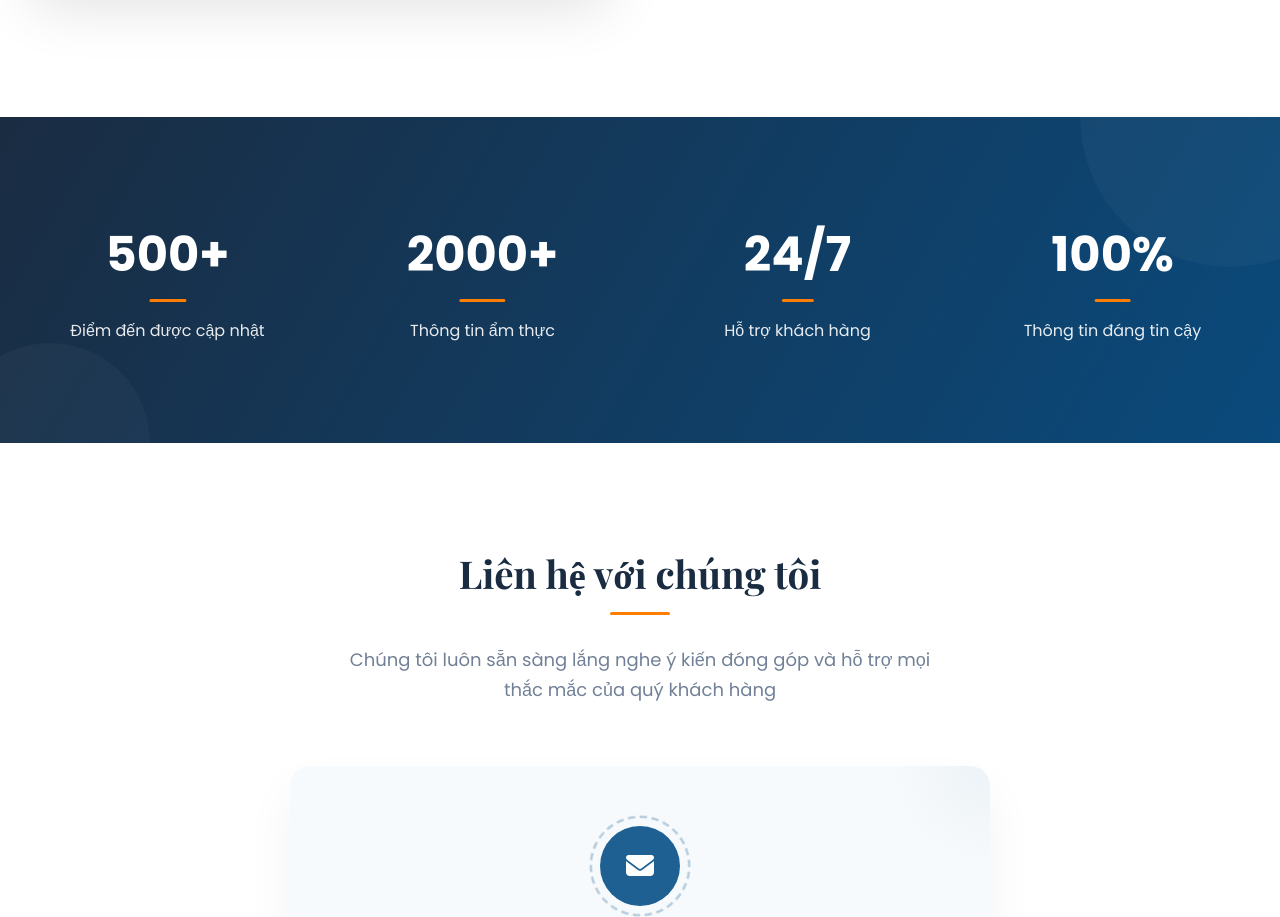
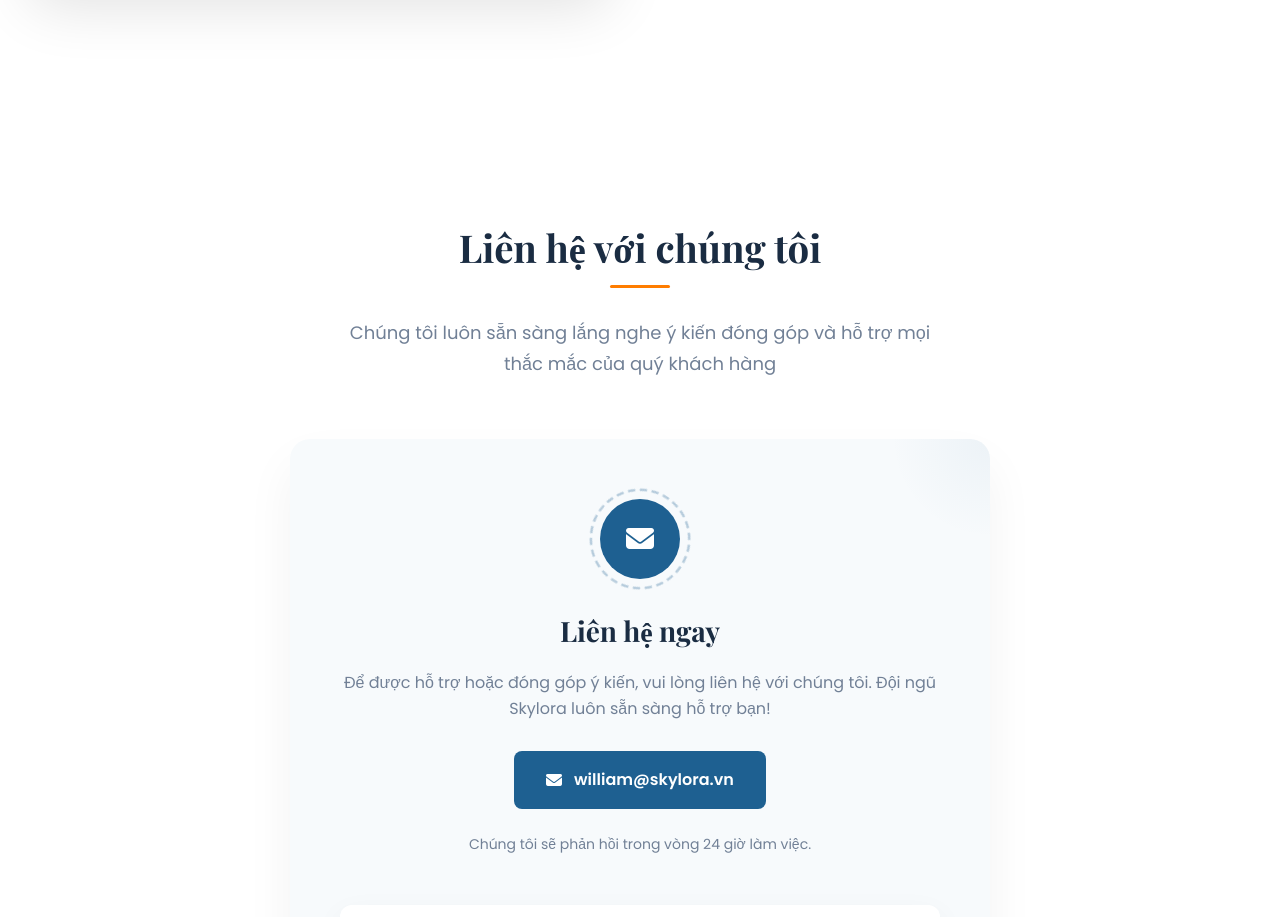
Before and after one commit to bean0205/skylora.github.io, a plain HTML site: page index.html in a window 1280 px wide. Shown: the part 5136-6053 px from the top of the page. Drawn offline with nearby package versions, Linux system fonts and the light colour scheme.

Commit message:
Update index.html

```diff
--- a/index.html
+++ b/index.html
@@ -2034,28 +2034,7 @@
     </section>
 
     <!-- Stats Section -->
-    <section class="stats-section">
-        <div class="container">
-            <div class="stats-grid">
-                <div class="stat-item fade-in">
-                    <div class="stat-number">500+</div>
-                    <div class="stat-label" data-key="stat1">Điểm đến được cập nhật</div>
-                </div>
-                <div class="stat-item fade-in">
-                    <div class="stat-number">2000+</div>
-                    <div class="stat-label" data-key="stat2">Thông tin ẩm thực</div>
-                </div>
-                <div class="stat-item fade-in">
-                    <div class="stat-number">24/7</div>
-                    <div class="stat-label" data-key="stat3">Hỗ trợ khách hàng</div>
-                </div>
-                <div class="stat-item fade-in">
-                    <div class="stat-number">100%</div>
-                    <div class="stat-label" data-key="stat4">Thông tin đáng tin cậy</div>
-                </div>
-            </div>
-        </div>
-    </section>
+
 
     <!-- Contact Section -->
     <section id="contact" class="contact-section">
```
